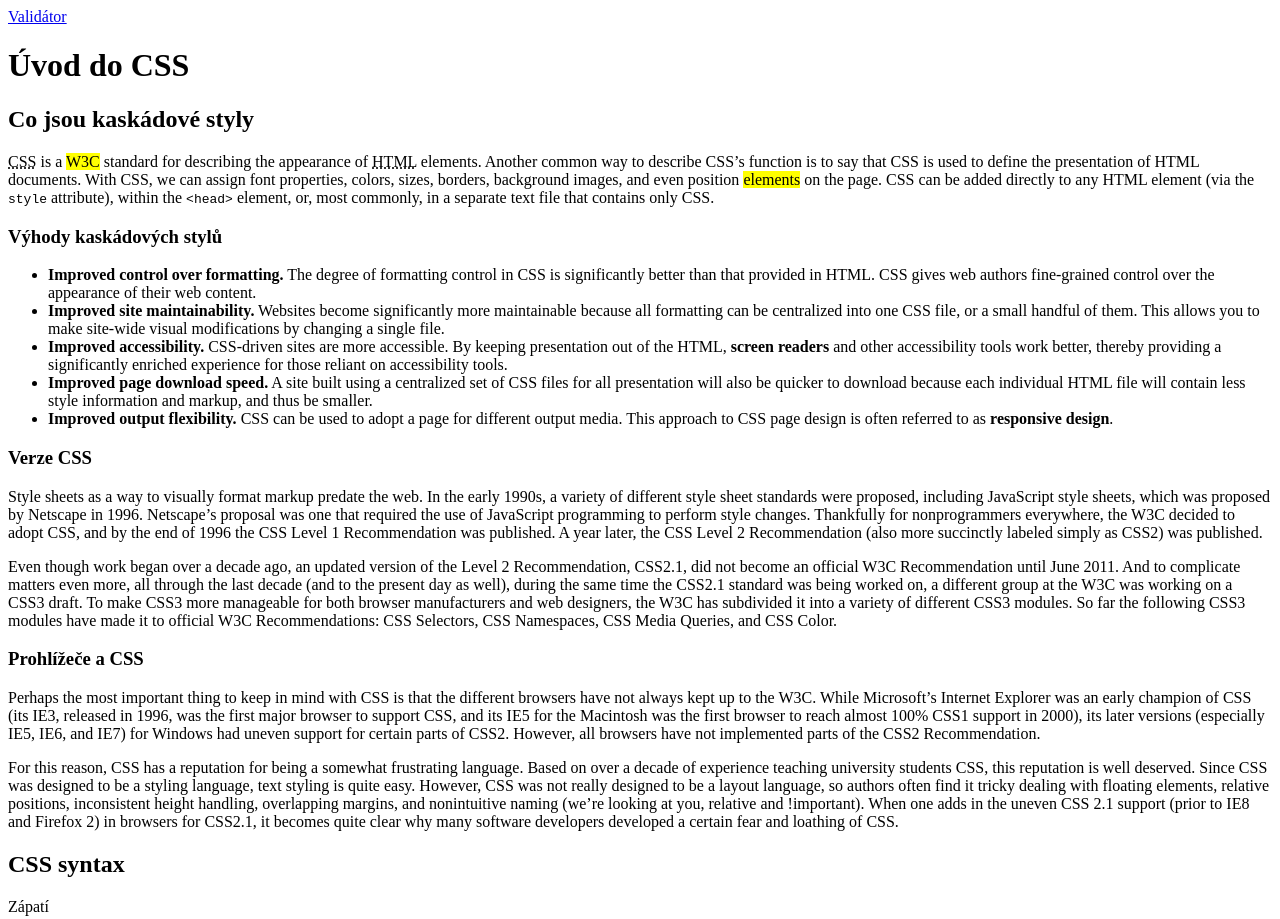
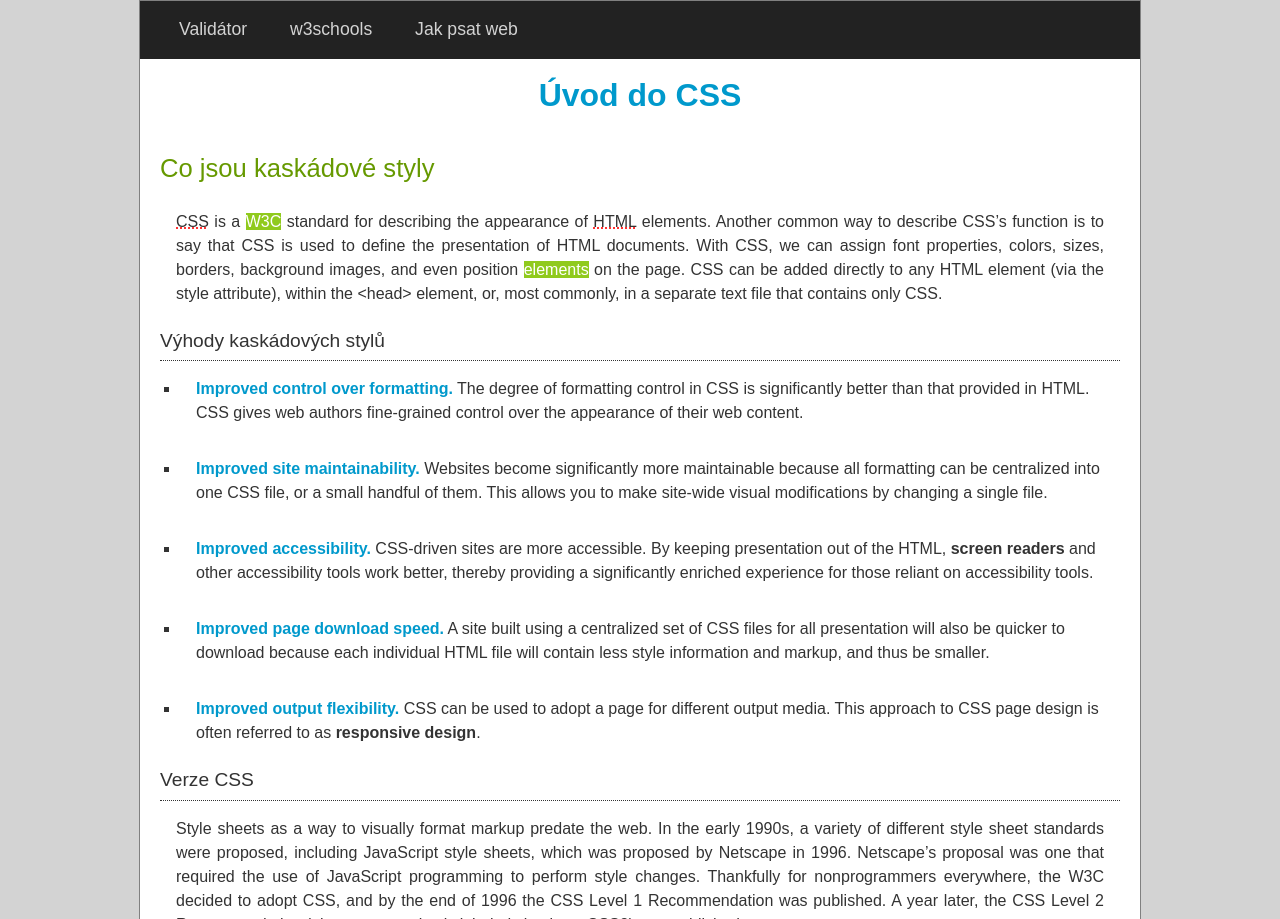
Before and after one commit to bludol/zakladycss, a plain HTML site: page index.html in a window 1280 px wide. Shown: the top 919 px of the page. Drawn offline with Linux system fonts and the light colour scheme.

Commit message:
zakladycss 1.1

```diff
--- a/css/styly.css
+++ b/css/styly.css
@@ -97,7 +97,8 @@ b{
   color: rgb(0,153,204);
 }
 mark{
-  background-color: rgb(102,153,0);
+  background-color: rgb(144, 202, 29);
+  color: white;
 }
 abbr{
   text-decoration: underline dotted red;
--- a/index.html
+++ b/index.html
@@ -1,22 +1,22 @@
 <!DOCTYPE html>
-<html lang="cs">
+<html lang="en">
     <head>
         <meta charset="UTF-8">
         <meta name="generator" content="PSPad editor, www.pspad.com">
         <title>Úvod do CSS</title>
-        <!-- Připoj soubor reset.css -->
-        <!-- Připoj soubor styly.css -->
+        <link rel="stylesheet" href="css/reset.css">
+        <link rel="stylesheet" href="css/styly.css">
     </head>
     <body>
-        <div id="obal"> </div>
+        <div id="obal">
             <nav>
-                <a href="http://validator.w3c.org">Validátor</a>
-        <!-- Vlož další odkazy podle předlohy -->
+                <a href="https://validator.w3.org/">Validátor</a>
+                <a href="https://www.w3schools.com/">w3schools</a>
+                <a href="index.html">Jak psat web</a>
             </nav>
             <h1>Úvod do CSS</h1>
             <h2>Co jsou kaskádové styly</h2>
-
-            <p><abbr title="Cascading Style Sheets">CSS</abbr> is a <mark>W3C</mark>
+            <p><abbr title="Cascading StyleSheets">CSS</abbr> is a <mark>W3C</mark>
                 standard for describing the appearance of <abbr title="HyperText Markup Language">HTML</abbr> elements.
                 Another common way to describe CSS’s function is to say that CSS is used to define
                 the presentation of HTML documents. With CSS, we can assign font properties,
@@ -24,9 +24,6 @@
                 CSS can be added directly to any HTML element (via the <code>style</code> attribute), within
                 the <code>&lt;head&gt;</code> element, or, most commonly, in a separate text file that contains only CSS.</p>
             <h3>Výhody kaskádových stylů</h3>
-        <!-- Podle předlohy doplň do kódu vynechané značky. V případě pojmů "screen readers" a "responsive design"
-             použij značku pro silné zvýraznění.
-        -->
             <ul>
                 <li><b>Improved control over formatting.</b> The degree of formatting control in CSS is
                     significantly better than that provided in HTML. CSS gives web authors
@@ -45,7 +42,7 @@
                 <li><b>Improved output flexibility.</b> CSS can be used to adopt a page for different
                     output media. This approach to CSS page design is often referred to as
                     <strong>responsive design</strong>.</li>
-                </ul>
+            </ul>
             <h3>Verze CSS</h3>
             <p>Style sheets as a way to visually format markup predate the web.
                 In the early 1990s, a variety of different style sheet standards were proposed, including
@@ -55,7 +52,6 @@
                 CSS, and by the end of 1996 the CSS Level 1 Recommendation was published. A
                 year later, the CSS Level 2 Recommendation (also more succinctly labeled simply as
                 CSS2) was published.</p>
-        <!-- Tento odstavec bude odlišen pomocí třídy "poznamka" -->
             <p class="poznamka">Even though work began over a decade ago, an updated version of the Level 2
                 Recommendation, CSS2.1, did not become an official W3C Recommendation until
                 June 2011. And to complicate matters even more, all through the last decade (and
@@ -73,7 +69,6 @@
                 100% CSS1 support in 2000), its later versions (especially IE5, IE6, and IE7) for
                 Windows had uneven support for certain parts of CSS2. However, all browsers have
                 not implemented parts of the CSS2 Recommendation.</p>
-        <!-- Tento odstavec bude odlišen pomocí třídy "poznamka" -->
             <p class="poznamka">For this reason, CSS has a reputation for being a somewhat frustrating language.
                 Based on over a decade of experience teaching university students CSS, this reputation is well deserved. Since CSS was designed to be a styling language, text
                 styling is quite easy. However, CSS was not really designed to be a layout language,
@@ -84,11 +79,12 @@
                 quite clear why many software developers developed a certain fear and loathing
                 of CSS.</p>
             <h2>CSS syntax</h2>
-        <!-- Do tohoto odstavce bude vložen obrázek selector.gif -->
-            <p></p>
-        <!-- Do zápatí zapiš text podle předlohy -->
+            <p>
+                <img src="img/selector.gif" alt="obrazek">
+            </p>
+        </div>
         <footer>
-            Zápatí
+            copyright &copy;IT1, Opava 2022
         </footer>
     </body>
 </html>
```
